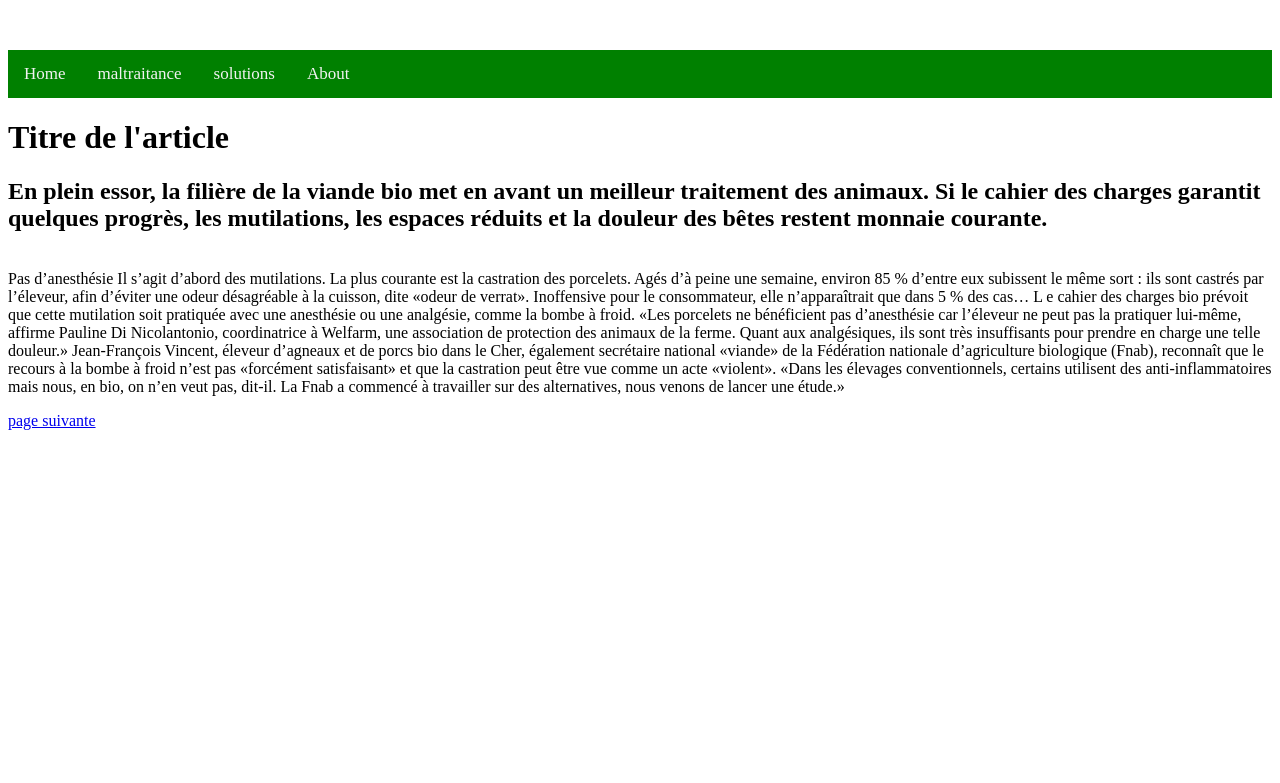
After one commit to YusufA28/ProjetAnimal, a PHP site: page /maltraitance.php in a window 1280 px wide. The commit adds this page. Shown: the top 783 px of the page. Run offline with PHP 8.4, Linux system fonts and the light colour scheme.

Commit message:
Add files via upload

```diff
--- /dev/null
+++ b/maltraitance.php
@@ -0,0 +1,45 @@
+<?php
+include 'navbar.php';
+?>
+<html>
+
+	<head>
+		<link rel="stylesheet" type="text/css" href="navbar.css">
+		<title>souffrance animale</title>
+	</head>
+	<header>
+		<?php
+		navbar();
+		?>
+	</header>
+
+	<body>
+		<h1>Titre de l'article</h1>
+
+		<h2>En plein essor,
+		la filière de la viande bio met en
+		avant un meilleur traitement des animaux.
+		Si le cahier des charges garantit quelques progrès, les mutilations,
+		les espaces réduits et la douleur des bêtes restent monnaie courante.</h2>
+		<br/>
+		Pas d’anesthésie
+		Il s’agit d’abord des mutilations. La plus courante est la castration des porcelets. Agés d’à peine une semaine,
+		environ 85 % d’entre eux subissent le même sort : ils sont castrés par l’éleveur, afin d’éviter une odeur désagréable
+		à la cuisson, dite «odeur de verrat». Inoffensive pour le consommateur, elle n’apparaîtrait que dans 5 % des cas… L
+		e cahier des charges bio prévoit que cette mutilation soit pratiquée avec une anesthésie ou une analgésie, comme la
+		bombe à froid. «Les porcelets ne bénéficient pas d’anesthésie car l’éleveur ne peut pas la pratiquer lui-même,
+		affirme Pauline Di Nicolantonio, coordinatrice à Welfarm, une association de protection des animaux de la ferme.
+		Quant aux analgésiques, ils sont très insuffisants pour prendre en charge une telle douleur.» Jean-François Vincent,
+		éleveur d’agneaux et de porcs bio dans le Cher, également secrétaire national «viande» de la Fédération nationale
+		d’agriculture biologique (Fnab), reconnaît que le recours à la bombe à froid n’est pas «forcément satisfaisant»
+		et que la castration peut être vue comme un acte «violent». «Dans les élevages conventionnels, certains utilisent
+		des anti-inflammatoires mais nous, en bio, on n’en veut pas, dit-il. La Fnab a commencé à travailler sur des
+		alternatives, nous venons de lancer une étude.»
+
+	</body>
+
+	<p>
+		<a href="maltraitance2.php">page suivante</a>
+	</p>
+</html>
+<?php ?>
--- a/navbar.css
+++ b/navbar.css
@@ -2,11 +2,10 @@
 .navbar {
 	background-color: green;
 	overflow: hidden;
-    position: fixed;
-    margin-right : 20px;
+	position: relative;
+	margin-right: 20px;
 	width: 100%;
-    position : absolute;
-    margin-top: 100px;
+	margin-top: 50px;
 }
 
 /* Style the links inside the navigation bar */
@@ -38,7 +37,9 @@
 }
 /* When the screen is less than 600 pixels wide, hide all links, except for the first one ("Home"). Show the link that contains should open and close the navbar (.icon) */
 @media screen and (max-width: 600px) {
-  .navbar a:not(:first-child) {display: none;}
+	.navbar a:not(:first-child) {
+		display: none;
+	}
 	.navbar a.icon {
 		float: right;
 		display: block;
@@ -63,8 +64,8 @@ function myFunction() {
 var x = document.getElementById("myNavbar");
 if (x.className === "navbar") {
 x.className += " responsive";
-    } else {
-        x.className = "navbar";
+}
+else {x.className = "navbar";
 	}
 }
 /* ----- */
--- a/navbar.php
+++ b/navbar.php
@@ -1,11 +1,12 @@
 <?php
-   function navbar() {
-   	echo '<div class="navbar" id="myNavbar">
-   <a href="#home">Home</a>
+function navbar() {
+	echo '<div class="navbar" id="myNavbar">
+   <a href="index.php">Home</a>
    <a href="maltraitance.php">maltraitance</a>
    <a href="solutions.php">solutions</a>
    <a href="#about">About</a>
    <a href="javascript:void(0);" class="icon" onclick="myFunction()">&#9776;</a>
    </div>
- ';}
+ ';
+}
 ?>
```
Also changed, not shown: index.php (added, +23 -0 lines), maltraitance2.php (added, +23 -0 lines), solutions.php (added, +25 -0 lines), solutions2.php (added, +25 -0 lines). Lines whose indentation alone changed are shown as unchanged.
